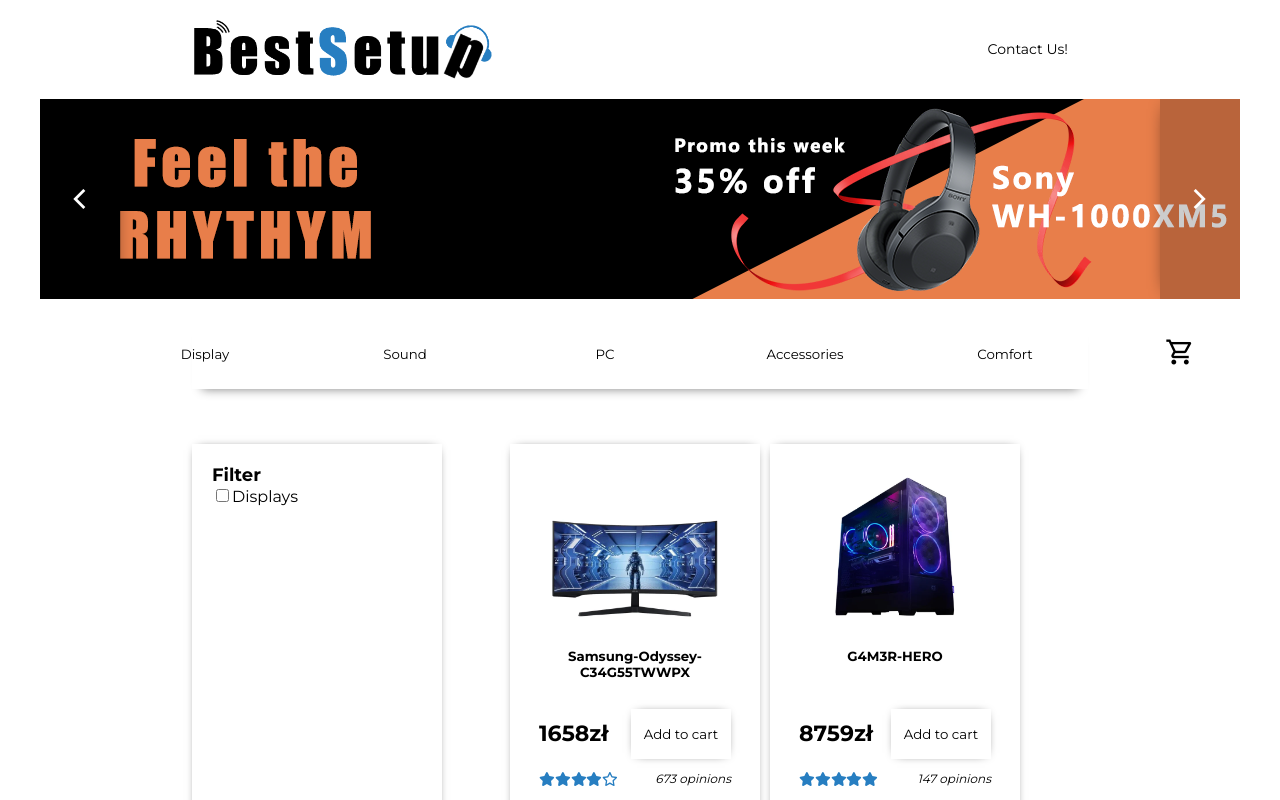
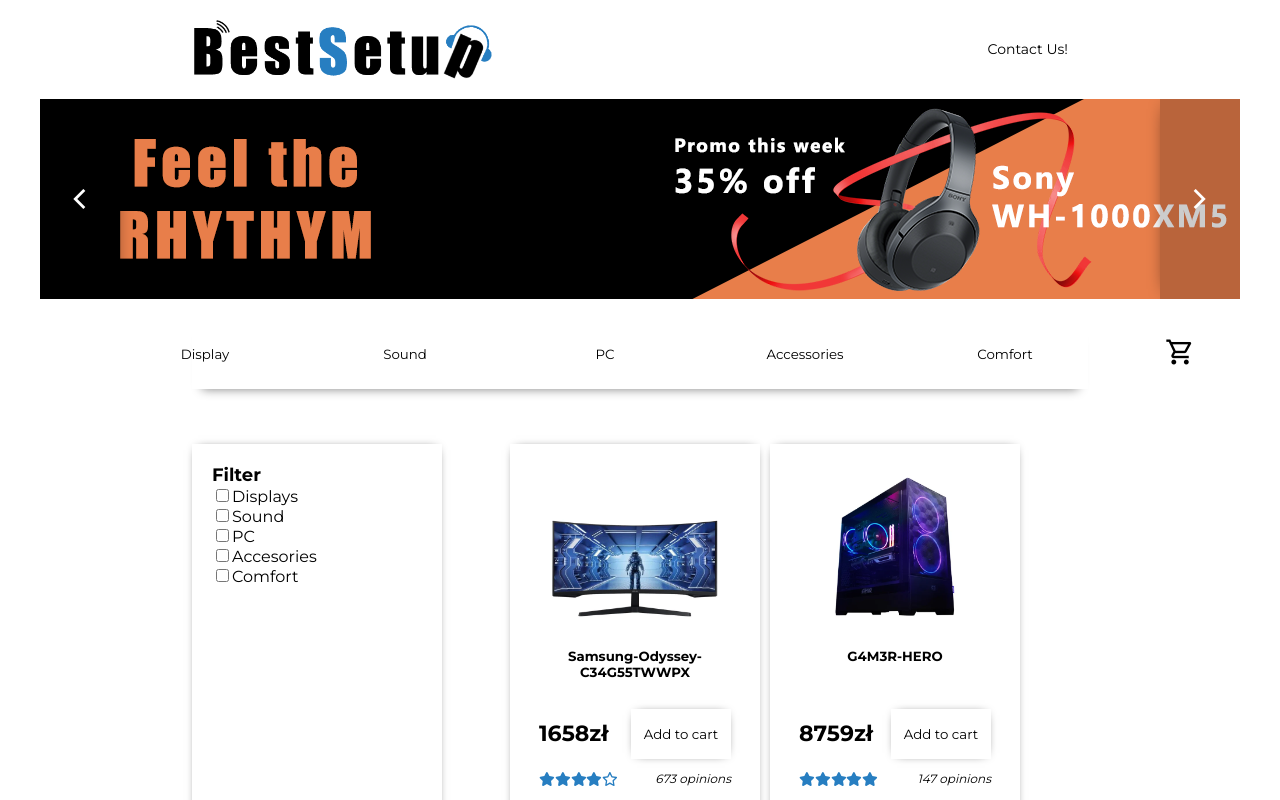
Before and after one commit to rezio3/best-setup-online-shop, a React (Create React App) app: page / in a window 1280 px wide. Shown: the top 800 px of the page. Built offline with nearby package versions, Linux system fonts and the light colour scheme.

Commit message:
create another checkboxes in FilterWindows.jsx component

```diff
--- a/src/components/FilterWindow.jsx
+++ b/src/components/FilterWindow.jsx
@@ -35,6 +35,38 @@
 							></input>
 							<label for="displays">Displays</label>
 						</li>
+						<li>
+							<input
+								type="checkbox"
+								className="filter-container__filter-checkbox"
+								id="sound"
+							></input>
+							<label for="sound">Sound</label>
+						</li>
+						<li>
+							<input
+								type="checkbox"
+								className="filter-container__filter-checkbox"
+								id="pc"
+							></input>
+							<label for="pc">PC</label>
+						</li>
+						<li>
+							<input
+								type="checkbox"
+								className="filter-container__filter-checkbox"
+								id="accesories"
+							></input>
+							<label for="accesories">Accesories</label>
+						</li>
+						<li>
+							<input
+								type="checkbox"
+								className="filter-container__filter-checkbox"
+								id="comfort"
+							></input>
+							<label for="comfort">Comfort</label>
+						</li>
 					</ul>
 				</div>
 			</div>
--- a/src/style/css/filterWindow.css
+++ b/src/style/css/filterWindow.css
@@ -16,6 +16,9 @@
   margin: 0;
   padding: 0;
 }
+.filter-container .filter-padding-container label {
+  user-select: none;
+}
 .filter-container__filter-header {
   margin: 0;
   font-size: 18px;
--- a/src/style/filterWindow.scss
+++ b/src/style/filterWindow.scss
@@ -15,6 +15,9 @@
 			list-style: none;
 			margin: 0;
 			padding: 0;
+		}
+		label {
+			user-select: none;
 		}
 	}
 
```
